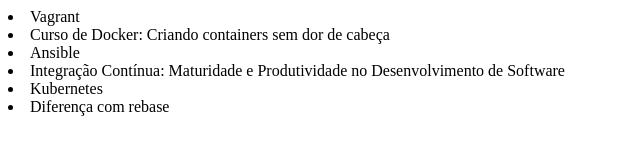
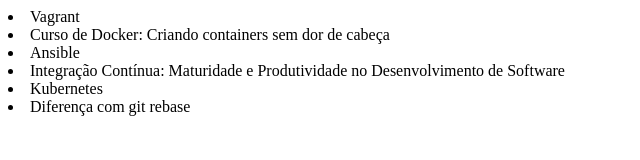
Before and after one commit to GleidsonDuarte/alura-vinicius-dias-git-github-controle-e-compartilhe-seu-codigo, a plain HTML site: page index.html in a window 1280 px wide. Shown: the full height of the page, 0-640 px from the left. Drawn offline with Linux system fonts and the light colour scheme.

Commit message:
Diferença com git rebase

```diff
--- a/index.html
+++ b/index.html
@@ -11,6 +11,6 @@
     <li>Ansible</li>
     <li>Integração Contínua: Maturidade e Produtividade no Desenvolvimento de Software</li>
     <li>Kubernetes</li>
-    <li>Diferença com rebase</li>
+    <li>Diferença com git rebase</li>
 </body>
 </html>
```
